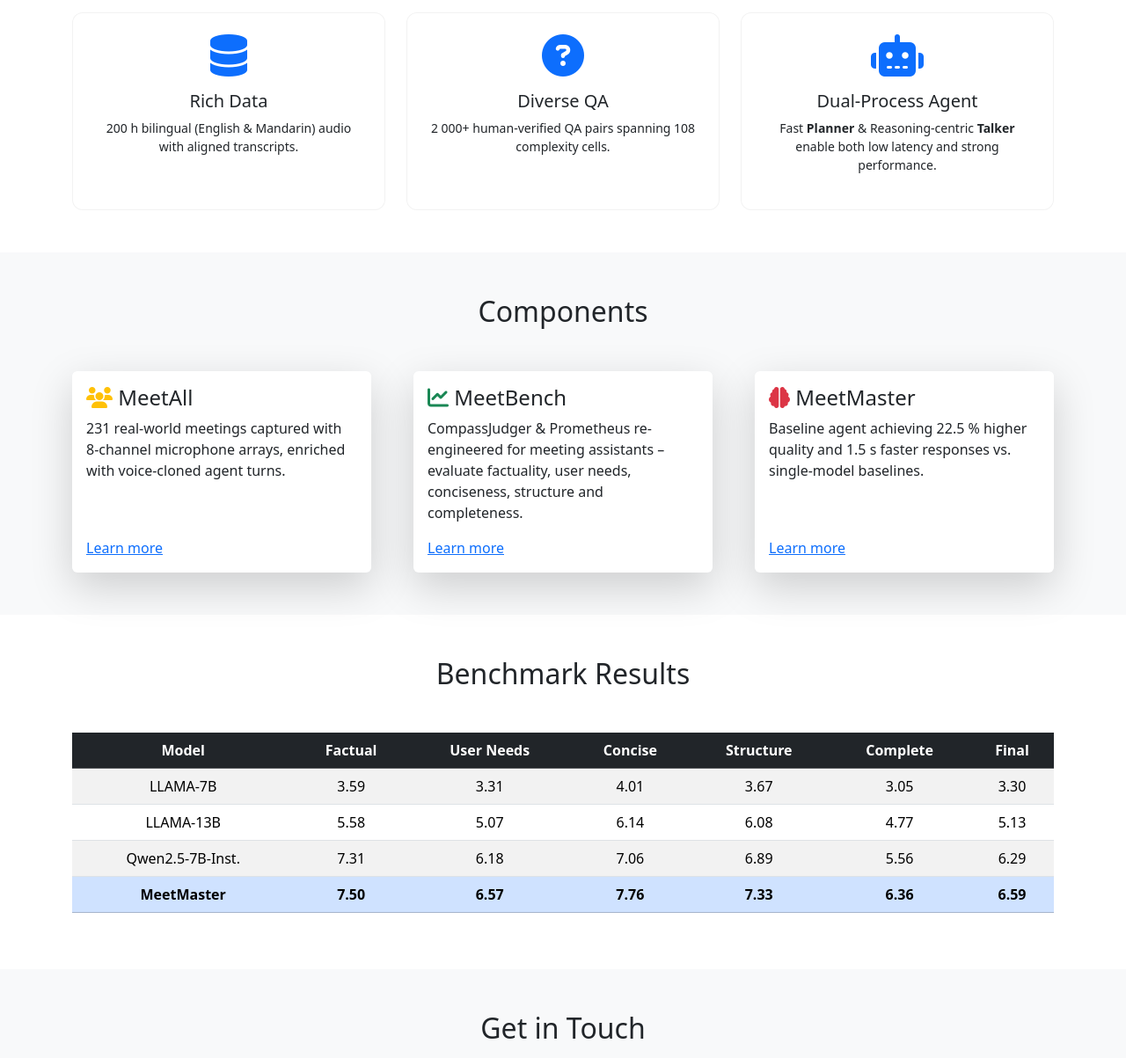
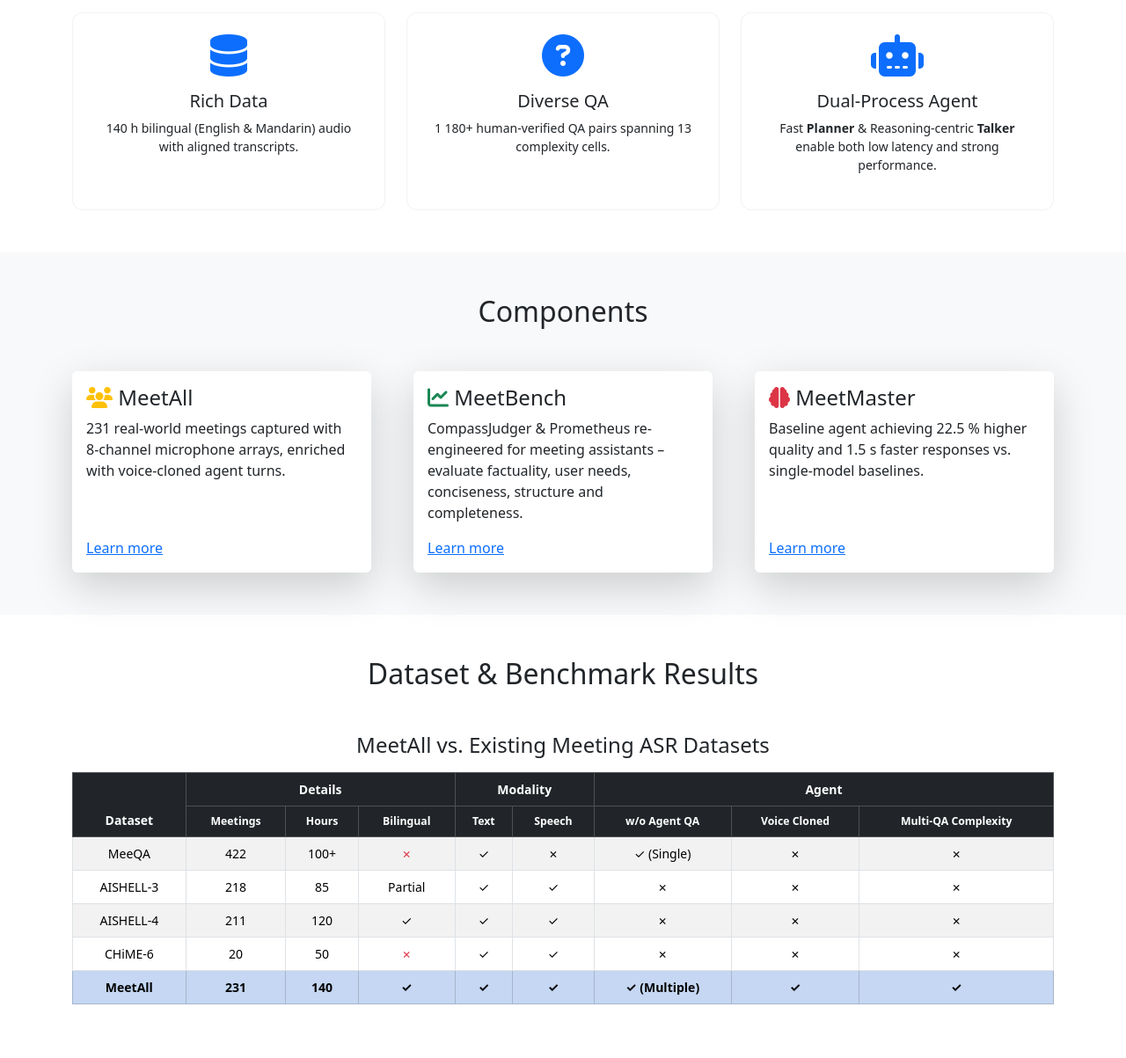
Before and after one commit to huyuelin/MeetAll-MeetBench.github.io, a plain HTML site: page docs/index.html in a window 1280 px wide. Shown: the part 920-2123 px from the top of the page at 88% size. Drawn offline with nearby package versions, Linux system fonts and the light colour scheme.

Commit message:
Update index.html

```diff
--- a/docs/index.html
+++ b/docs/index.html
@@ -27,7 +27,8 @@
           <li class="nav-item"><a class="nav-link" href="#components">Components</a></li>
           <li class="nav-item"><a class="nav-link" href="#results">Results</a></li>
           <li class="nav-item"><a class="nav-link" href="#contact">Contact</a></li>
-          <li class="nav-item"><a class="btn btn-primary ms-lg-3" target="_blank" href="https://github.com/huyuelin/MeetBench-MeetAll.github.io"><i class="fab fa-github"></i> GitHub</a></li>
+          <li class="nav-item"><a class="btn btn-warning ms-lg-3" target="_blank" href="https://huggingface.co/datasets/YueLinHu/MeetAll"><i class="fas fa-database"></i> HuggingFace</a></li>
+          <li class="nav-item"><a class="btn btn-primary ms-lg-3" target="_blank" href="https://github.com/MeetBench/MeetBench"><i class="fab fa-github"></i> GitHub</a></li>
         </ul>
       </div>
     </div>
@@ -39,7 +40,7 @@
       <h1 class="display-4 fw-bold mb-3">MeetAll · MeetBench · MeetMaster</h1>
       <p class="lead mb-4">A Multimodal &amp; Multilingual Meeting-Agent Suite for <span class="text-info">ACM Multimedia 2025</span></p>
       <div class="d-flex flex-column flex-sm-row justify-content-center gap-3">
-        <a href="https://arxiv.org/pdf/2308.03688" class="btn btn-outline-light btn-lg" target="_blank"><i class="fas fa-file-pdf"></i> Read the Paper</a>
+        <a href="https://arxiv.org/pdf/2308.03688" class="btn btn-danger btn-lg" target="_blank" style="background-color:#8b0000;border-color:#8b0000"><i class="fas fa-file-pdf"></i> Read the Paper</a>
         <a href="#features" class="btn btn-primary btn-lg"><i class="fas fa-arrow-down"></i> Explore</a>
       </div>
     </div>
@@ -54,14 +55,14 @@
           <div class="feature-card p-4 h-100 text-center">
             <i class="fas fa-database fa-3x mb-3 text-primary"></i>
             <h5>Rich Data</h5>
-            <p class="small">200&nbsp;h bilingual (English &amp; Mandarin) audio with aligned transcripts.</p>
+            <p class="small">140&nbsp;h bilingual (English &amp; Mandarin) audio with aligned transcripts.</p>
           </div>
         </div>
         <div class="col-md-4" data-aos="fade-up" data-aos-delay="200">
           <div class="feature-card p-4 h-100 text-center">
             <i class="fas fa-question-circle fa-3x mb-3 text-primary"></i>
             <h5>Diverse QA</h5>
-            <p class="small">2&nbsp;000+ human-verified QA pairs spanning 108 complexity cells.</p>
+            <p class="small">1&nbsp;180+ human-verified QA pairs spanning 13 complexity cells.</p>
           </div>
         </div>
         <div class="col-md-4" data-aos="fade-up" data-aos-delay="300">
@@ -117,7 +118,35 @@
   <!-- RESULTS -->
   <section id="results" class="py-5">
     <div class="container">
-      <h2 class="text-center mb-5" data-aos="zoom-in">Benchmark Results</h2>
+      <h2 class="text-center mb-5" data-aos="zoom-in">Dataset & Benchmark Results</h2>
+
+      <!-- Dataset comparison table -->
+      <div class="table-responsive mb-5" data-aos="fade-up">
+        <h4 class="text-center mb-3">MeetAll vs. Existing Meeting ASR Datasets</h4>
+        <table class="table table-bordered table-striped align-middle text-center">
+          <thead class="table-dark small">
+            <tr>
+              <th rowspan="2">Dataset</th>
+              <th colspan="3">Details</th>
+              <th colspan="2">Modality</th>
+              <th colspan="3">Agent</th>
+            </tr>
+            <tr class="small">
+              <th>Meetings</th><th>Hours</th><th>Bilingual</th>
+              <th>Text</th><th>Speech</th>
+              <th>w/o Agent QA</th><th>Voice&nbsp;Cloned</th><th>Multi-QA Complexity</th>
+            </tr>
+          </thead>
+          <tbody class="small">
+            <tr><td>MeeQA</td><td>422</td><td>100+</td><td><span class="text-danger">✗</span></td><td>✓</td><td>✗</td><td>✓ (Single)</td><td>✗</td><td>✗</td></tr>
+            <tr><td>AISHELL-3</td><td>218</td><td>85</td><td>Partial</td><td>✓</td><td>✓</td><td>✗</td><td>✗</td><td>✗</td></tr>
+            <tr><td>AISHELL-4</td><td>211</td><td>120</td><td>✓</td><td>✓</td><td>✓</td><td>✗</td><td>✗</td><td>✗</td></tr>
+            <tr><td>CHiME-6</td><td>20</td><td>50</td><td><span class="text-danger">✗</span></td><td>✓</td><td>✓</td><td>✗</td><td>✗</td><td>✗</td></tr>
+            <tr class="table-primary fw-bold"><td>MeetAll</td><td>231</td><td>140</td><td>✓</td><td>✓</td><td>✓</td><td>✓ (Multiple)</td><td>✓</td><td>✓</td></tr>
+          </tbody>
+        </table>
+      </div>
+
       <div class="table-responsive" data-aos="fade-up">
         <table class="table table-striped table-hover align-middle text-center">
           <thead class="table-dark">
```
